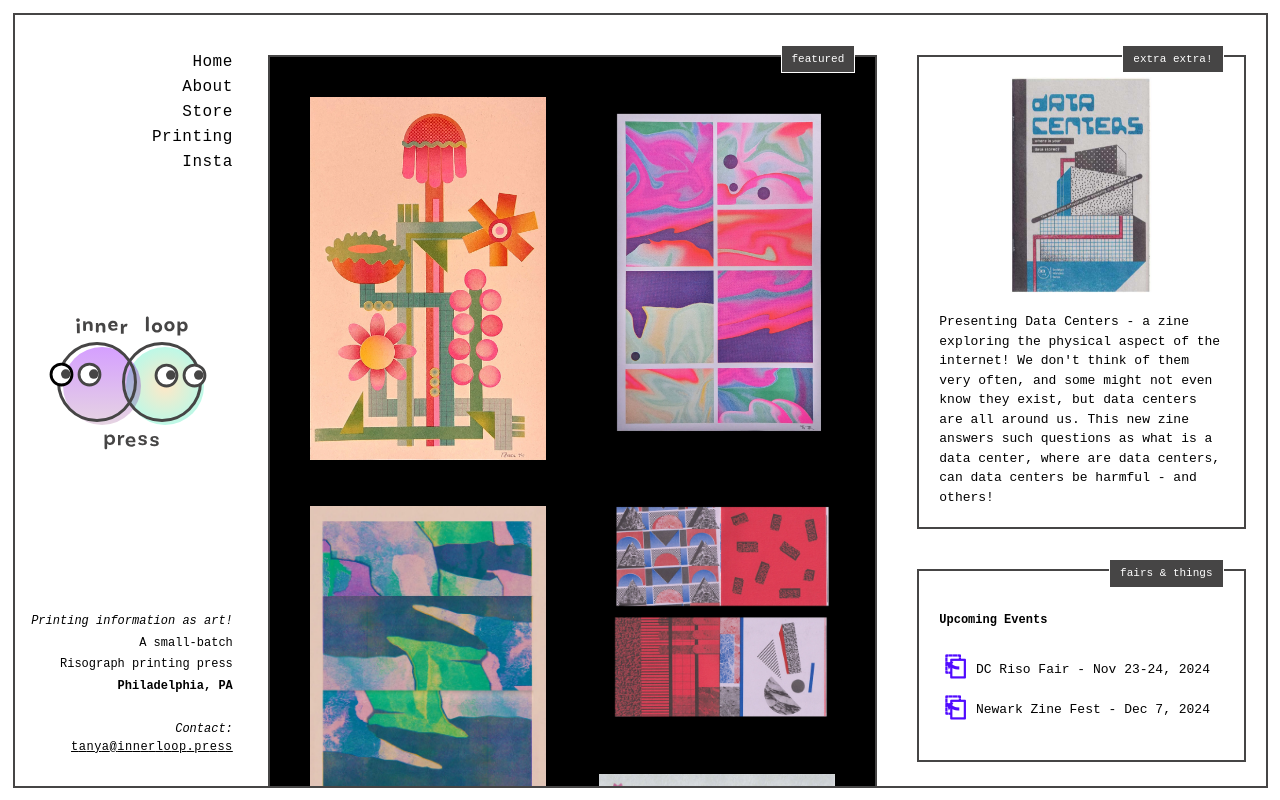
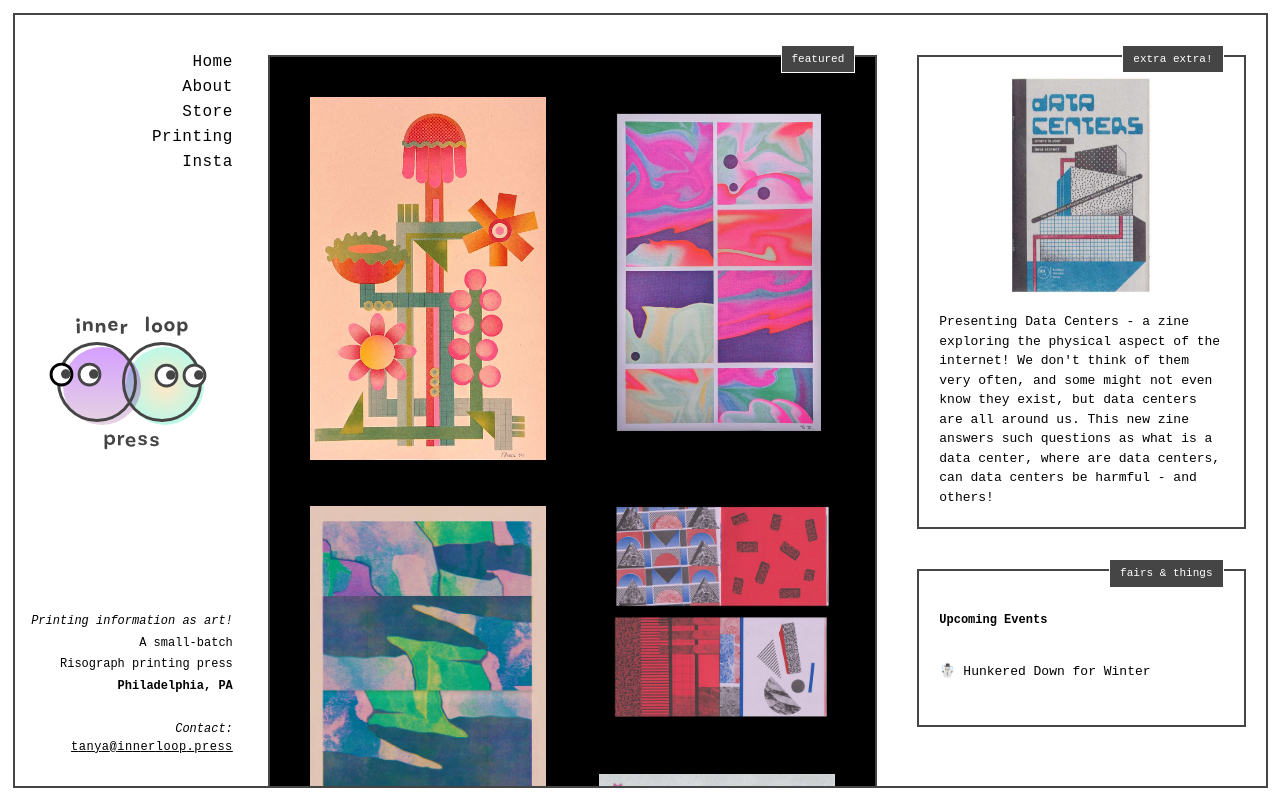
Before and after one commit to tanyabrassie/inner-loop-next, a Next.js app: page / in a window 1280 px wide. Built offline with nearby package versions, Linux system fonts and the light colour scheme.

Commit message:
Fair updates

```diff
--- a/src/app/components/FairContent.tsx
+++ b/src/app/components/FairContent.tsx
@@ -53,6 +53,7 @@ export const FairContent = ({ test }: any) => {
     <ContentContainer>
       <SectionHeader>Upcoming Events</SectionHeader>
       <List>
+        <p> ☃️ Hunkered Down for Winter</p>
         {/* <ListItem time={`.4s`}>Fall events to be announced!</ListItem> */}
         {/* <ListItem time={`.4s`}>
           <a href='https://www.instagram.com/phillycomicsexpo/'>
@@ -69,7 +70,7 @@ export const FairContent = ({ test }: any) => {
             Staple & Stitch - Nov 15-17, 2024
           </a>
         </ListItem> */}
-        <ListItem time={`.4s`}>
+        {/* <ListItem time={`.4s`}>
           <a href='https://risoprintfair.eastcityart.com/'>
             DC Riso Fair - Nov 23-24, 2024
           </a>
@@ -78,7 +79,7 @@ export const FairContent = ({ test }: any) => {
           <a href='https://partiful.com/e/VVGNnhLLBbAHG3OhdnPC'>
             Newark Zine Fest - Dec 7, 2024
           </a>
-        </ListItem>
+        </ListItem> */}
         {/* <ListItem time={`.4s`}>
           <a href='https://www.jerseyartbookfair.org/'>
             Jersey Art Book Fair - February 2024
```
